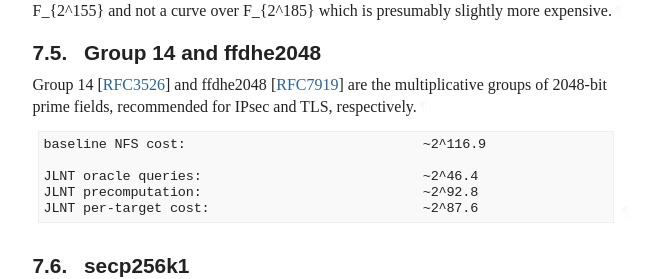
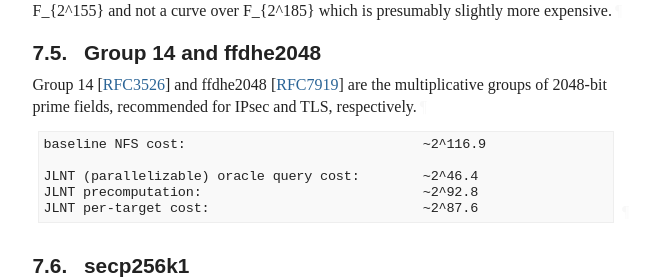
Before and after one commit to riastradh/draft-riastradh-cfrg-staticdh, a plain HTML site: page draft-riastradh-cfrg-staticdh.html in a window 1280 px wide. Shown: the part 10363-10642 px from the top of the page, without its empty margins (92-755 px from the left). Drawn offline with Linux system fonts and the light colour scheme; a web font is replaced by a local one.

Commit message:
Script updating gh-pages from 521bf54. [ci skip]

```diff
--- a/draft-riastradh-cfrg-staticdh.html
+++ b/draft-riastradh-cfrg-staticdh.html
@@ -1969,7 +1969,7 @@ slightly more expensive.<a href="#section-7.4-4" class="pilcrow">¶</a></p>
 <pre>
 baseline NFS cost:                              ~2^116.9
 
-JLNT oracle queries:                            ~2^46.4
+JLNT (parallelizable) oracle query cost:        ~2^46.4
 JLNT precomputation:                            ~2^92.8
 JLNT per-target cost:                           ~2^87.6
 </pre><a href="#section-7.5-2" class="pilcrow">¶</a>
```
Also changed, not shown: draft-riastradh-cfrg-staticdh.txt.
